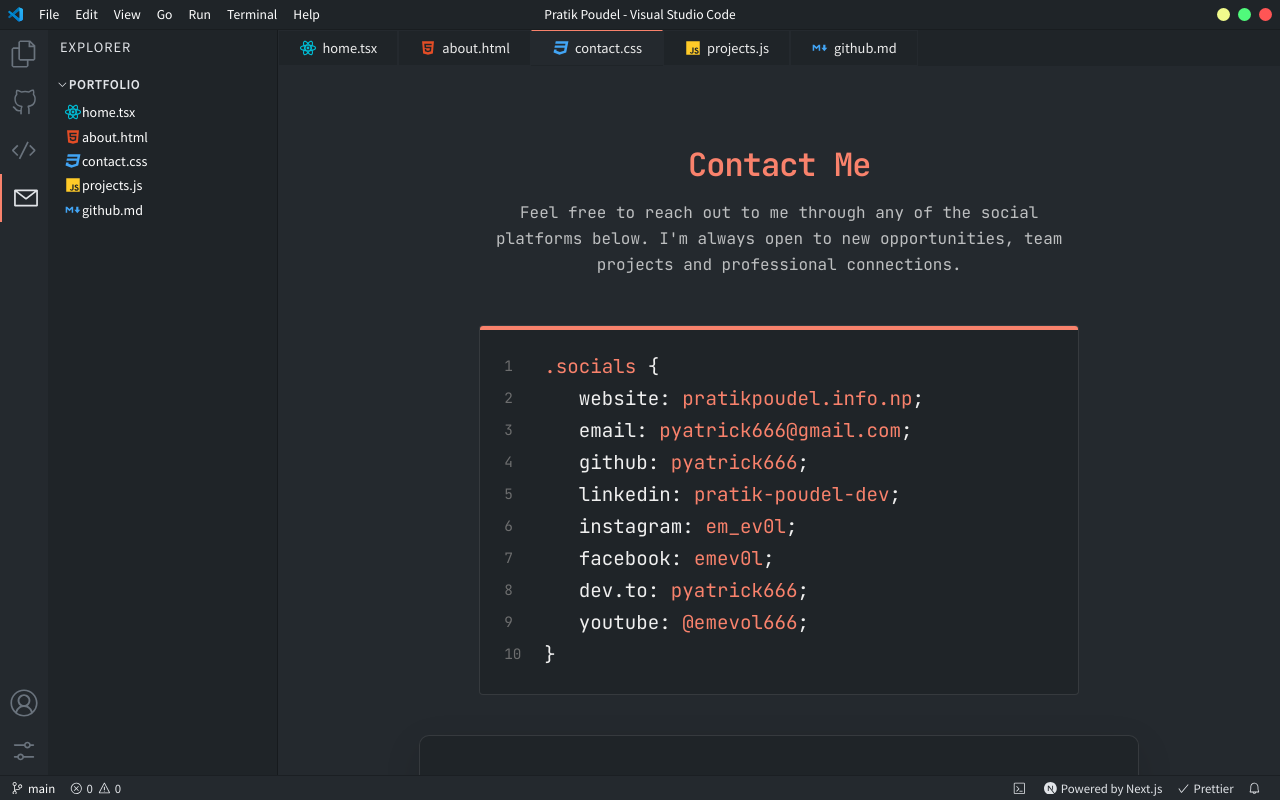
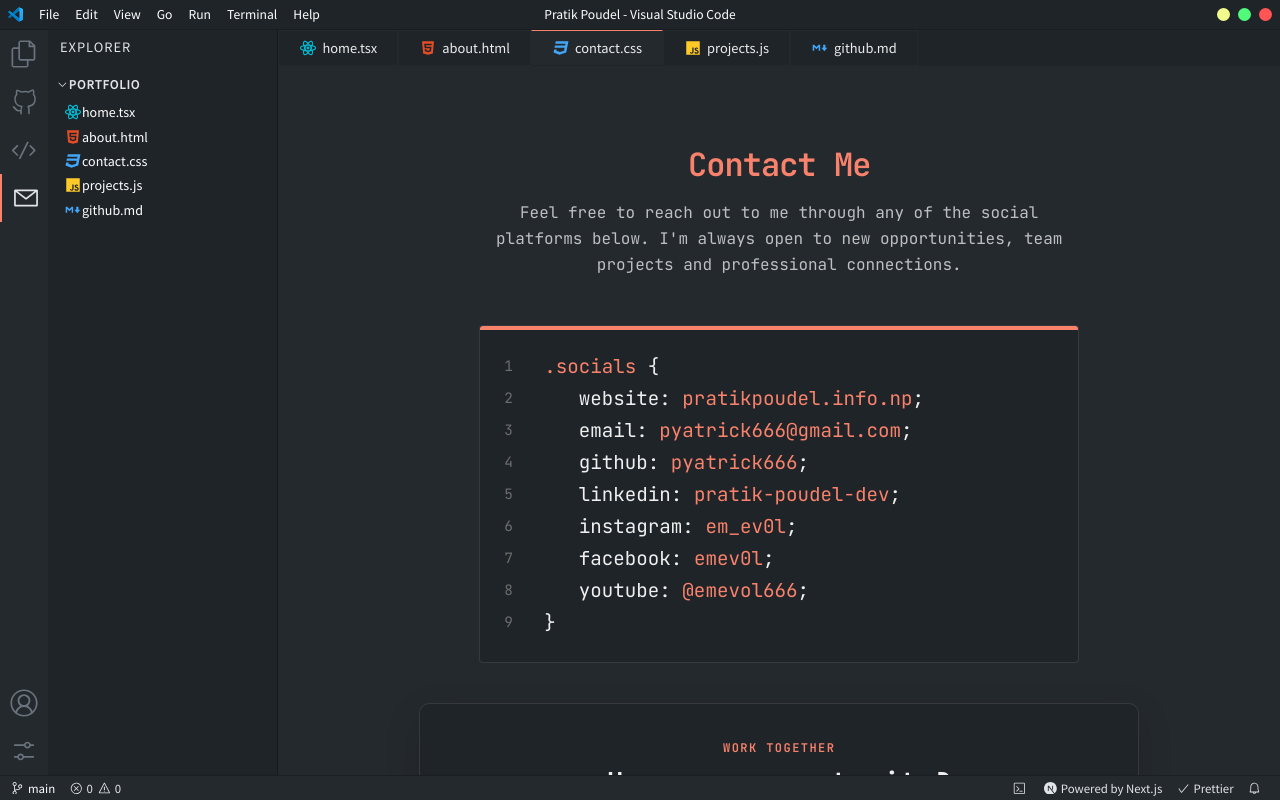
Before and after one commit to pyatrick666/Professional-Portfolio, a Next.js app: page /contact in a window 1280 px wide. Built offline with nearby package versions, Linux system fonts and the light colour scheme.

Commit message:
Remove Dev.to from contact socials

```diff
--- a/components/ContactCode.tsx
+++ b/components/ContactCode.tsx
@@ -32,11 +32,6 @@ const contactItems = [
     href: 'https://www.facebook.com/emev0l',
   },
   {
-    social: 'dev.to',
-    link: 'pyatrick666',
-    href: 'https://dev.to/pyatrick666',
-  },
-  {
     social: 'youtube',
     link: '@emevol666',
     href: 'https://www.youtube.com/@emevol666',
```
